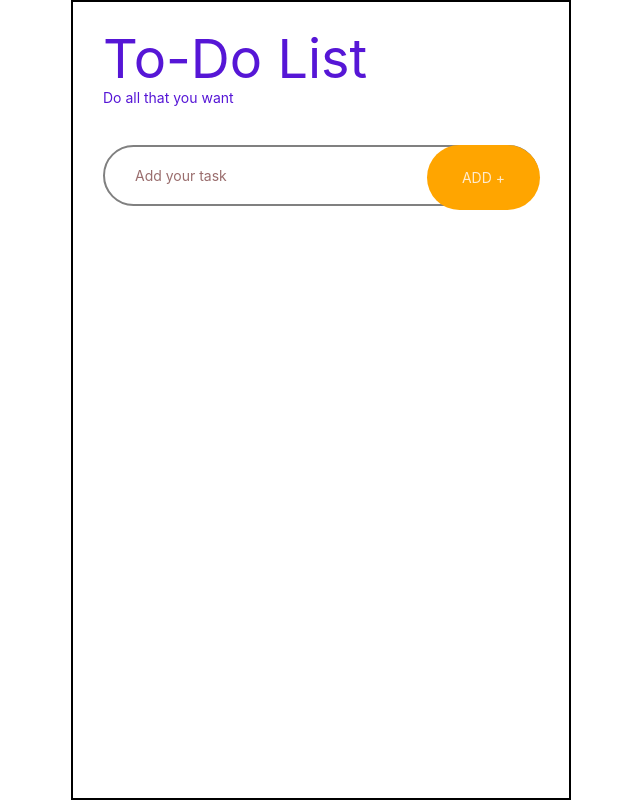
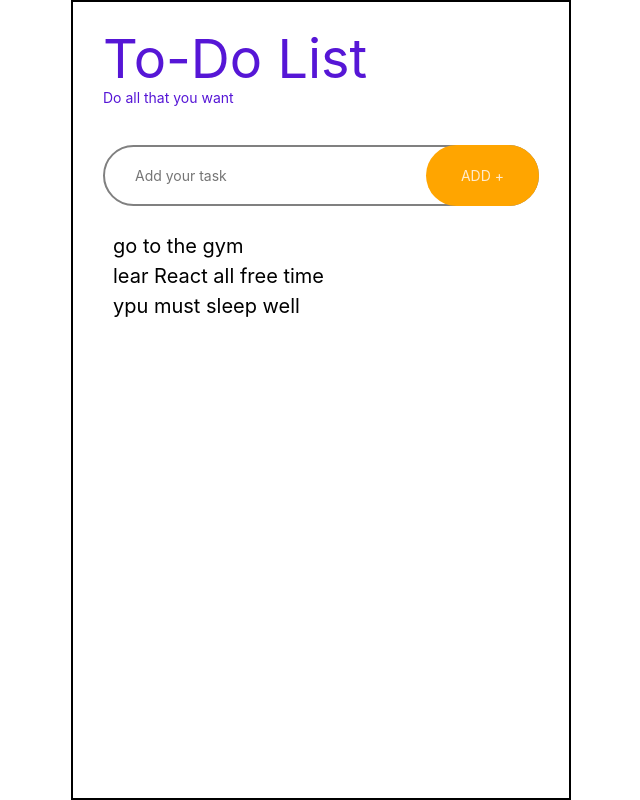
Before and after one commit to Kravius/react-start, a React (Create React App) app: page / in a window 1280 px wide. Shown: the whole page, without its empty margins (319-959 px from the left). Built offline with nearby package versions, Linux system fonts and the light colour scheme.

Commit message:
feat:add section, list of task. change function on list

```diff
--- a/src/react/components/Button.jsx
+++ b/src/react/components/Button.jsx
@@ -1,6 +1,14 @@
 import style from "../../styles/AddNewTask.module.css";
 
-function AddNewTaskBTN() {
-  return <button className={style["add-task-btn"]}>ADD +</button>;
+function AddNewTaskBTN({ handelClick }) {
+  console.log(123);
+  return (
+    <button
+      onClick={() => handelClick()}
+      className={style["add-task-btn"]}
+    >
+      ADD +
+    </button>
+  );
 }
 export { AddNewTaskBTN };
--- a/src/react/components/TaskInputs.jsx
+++ b/src/react/components/CreateInputTask.jsx
@@ -1,12 +1,11 @@
 import { useState } from "react";
 import style from "../../styles/AddNewTask.module.css";
 
-const startText = "Add your task";
+export default function CreateInputTask({ valueInput, setValueInput }) {
 
-export default function CreateInputTask() {
-  const [valueInput, setValueInput] = useState(startText);
   return (
     <input
+      placeholder="Add your task"
       className={style["input-add-new-task"]}
       value={valueInput}
       onChange={(ev) => setValueInput(ev.target.value)}
--- /dev/null
+++ b/src/react/components/TaskOfLi.jsx
@@ -0,0 +1,23 @@
+import { useState } from "react";
+import style from "../../styles/NewLiOfTask.module.css";
+
+export default function CreateTaskOfLi({ taskText, id, handleInputChange }) {
+  const [inputActive, setInput] = useState(false);
+
+  const task = inputActive ? (
+    <input
+      className={style["task-input"]}
+      value={taskText}
+      onChange={(ev) => handleInputChange(ev)}
+      onBlur={() => setInput((prev) => !prev)}
+    ></input>
+  ) : (
+    <span
+      className={style["text-task"]}
+      onClick={() => setInput((prev) => !prev)}
+    >
+      {taskText}
+    </span>
+  );
+  return task;
+}
--- /dev/null
+++ b/src/react/constats/TaskArray.jsx
@@ -0,0 +1,7 @@
+const taskListDataStart = [
+  "go to the gym",
+  "lear React all free time",
+  "ypu must sleep well",
+];
+
+export { taskListDataStart };
--- a/src/react/section/AddNewTask.jsx
+++ b/src/react/section/AddNewTask.jsx
@@ -1,14 +1,31 @@
 import { useState } from "react";
 import style from "../../styles/AddNewTask.module.css";
-import CreateInputTask from "../components/TaskInputs";
+import CreateInputTask from "../components/CreateInputTask";
 import { AddNewTaskBTN } from "../components/Button";
 
-function AddNewTask() {
+function AddNewTask({ setTaskListData }) {
+  const [valueInput, setValueInput] = useState("");
+
+  function handelAddTaskBtn() {
+    setTaskListData((prev) => [...prev, valueInput]);
+    setValueInput("");
+  }
+
   const newInput = (
     <section>
       <div className={style["container-new-task"]}>
-        {<CreateInputTask />}
-        {<AddNewTaskBTN />}
+        {
+          <CreateInputTask
+            valueInput={valueInput}
+            setValueInput={setValueInput}
+          />
+        }
+        {
+          <AddNewTaskBTN
+            valueInput={valueInput}
+            handelClick={handelAddTaskBtn}
+          />
+        }
       </div>
     </section>
   );
--- a/src/react/section/TaskList.jsx
+++ /dev/null
@@ -1,13 +0,0 @@
-import style from "../../styles/TaskList.module.css";
-
-function TaskListSection() {
-  return (
-    <section>
-      <div>
-        <ul></ul>
-      </div>
-    </section>
-  );
-}
-
-export { TaskListSection };
--- /dev/null
+++ b/src/react/section/TaskListSection.jsx
@@ -0,0 +1,38 @@
+import { useState } from "react";
+import style from "../../styles/TaskList.module.css";
+import CreateTaskOfLi from "../components/TaskOfLi";
+
+function TaskListSection({ setTaskListData, taskListData }) {
+  // const [taskList, setTaskListData] = useState(taskListData);
+
+  function handleInputChange(id) {
+    return (ev) => {
+      setTaskListData((prev) => {
+        const newTaskArr = [...prev];
+        newTaskArr[id] = ev.target.value;
+        return newTaskArr;
+      });
+    };
+  }
+
+  const createLi = taskListData.map((taskText, id) => (
+    <li key={id}>
+      {
+        <CreateTaskOfLi
+          id={id}
+          taskText={taskText}
+          handleInputChange={handleInputChange(id)}
+        ></CreateTaskOfLi>
+      }
+    </li>
+  ));
+  return (
+    <section>
+      <div>
+        <ul className={style["task-lists"]}>{createLi}</ul>
+      </div>
+    </section>
+  );
+}
+
+export { TaskListSection };
--- a/src/react/section/TodoList.jsx
+++ b/src/react/section/TodoList.jsx
@@ -1,15 +1,24 @@
 import Header from "./Header";
 import styles from "../../styles/ToDoList.module.css";
 import { AddNewTask } from "./AddNewTask";
-import { TaskListSection } from "./TaskList";
+import { TaskListSection } from "./TaskListSection";
+
+import { taskListDataStart } from "../constats/TaskArray";
+import { useState } from "react";
 
 export default function TodoList() {
+  const [taskListData, setTaskListData] = useState(taskListDataStart);
   return (
     <div className={styles.wrapper}>
       {<Header></Header>}
       <main>
-        {<AddNewTask></AddNewTask>}
-        {<TaskListSection></TaskListSection>}
+        {<AddNewTask setTaskListData={setTaskListData}></AddNewTask>}
+        {
+          <TaskListSection
+            taskListData={taskListData}
+            setTaskListData={setTaskListData}
+          ></TaskListSection>
+        }
       </main>
     </div>
   );
--- a/src/styles/AddNewTask.module.css
+++ b/src/styles/AddNewTask.module.css
@@ -1,22 +1,22 @@
 .container-new-task {
   display: flex;
   position: relative;
-  width: 100%;
   box-sizing: border-box;
+  margin: 20px;
 }
 
 .input-add-new-task {
+  box-sizing: border-box;
   display: flex;
   border: 2px solid gray;
   border-radius: 50px;
   padding: 20px 110px 20px 30px;
-  margin: 20px;
   color: rgb(154, 109, 109);
   cursor: pointer;
   width: 100%;
-
-  &:hover {
-    border: 4px solid rgb(65, 31, 31);
+  &:hover,
+  &:focus {
+    border: 2px solid rgb(50, 152, 103);
   }
 }
 
@@ -24,10 +24,10 @@
   position: absolute;
   color: blanchedalmond;
   background: orange;
-  padding: 24px 35px;
+  padding: 22px 35px;
   border-radius: 50px;
-  top: 20px;
-  right: 19px;
+  top: 0px;
+  right: 0px;
   &:hover {
     background-color: green;
     box-shadow: 4px 4px rgb(205, 233, 209);
--- a/src/styles/App.css
+++ b/src/styles/App.css
@@ -132,3 +132,8 @@ label {
 legend {
   display: block;
 }
+
+section {
+  /* padding: 10px 0; */
+  /* margin: 10px 0; */
+}
--- /dev/null
+++ b/src/styles/NewLiOfTask.module.css
@@ -0,0 +1,16 @@
+.task {
+  color: red;
+}
+
+.task-input {
+  padding: 10px;
+  border: 2px solid rgb(101, 67, 67);
+  border-radius: 5px;
+  width: 100%;
+}
+
+.text-task {
+  display: block;
+  font-size: 20px;
+  width: 100%;
+}
--- a/src/styles/TaskList.module.css
+++ b/src/styles/TaskList.module.css
@@ -0,0 +1,8 @@
+.task-lists {
+  display: flex;
+  flex-direction: column;
+  gap: 10px;
+  margin: 20px;
+  padding: 10px;
+  box-sizing: border-box;
+}
```
